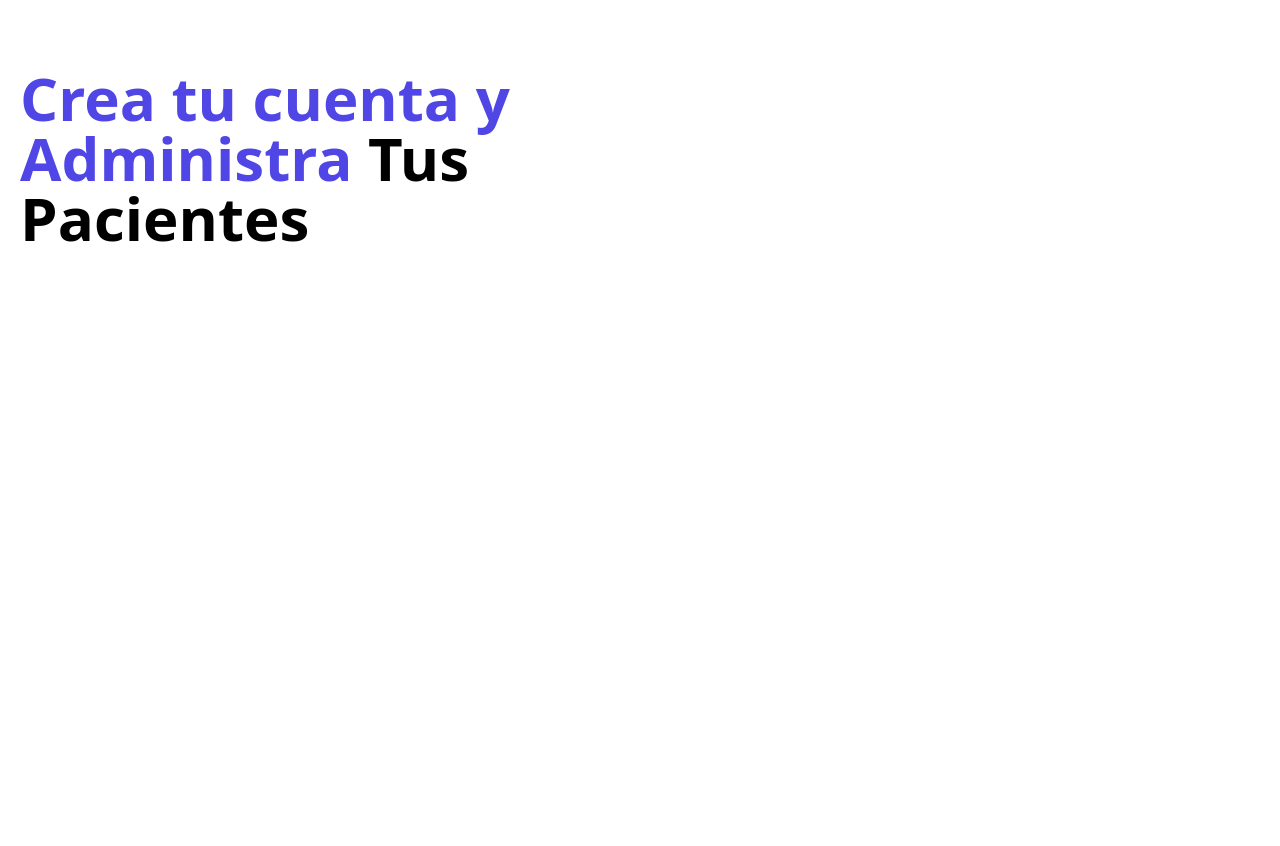
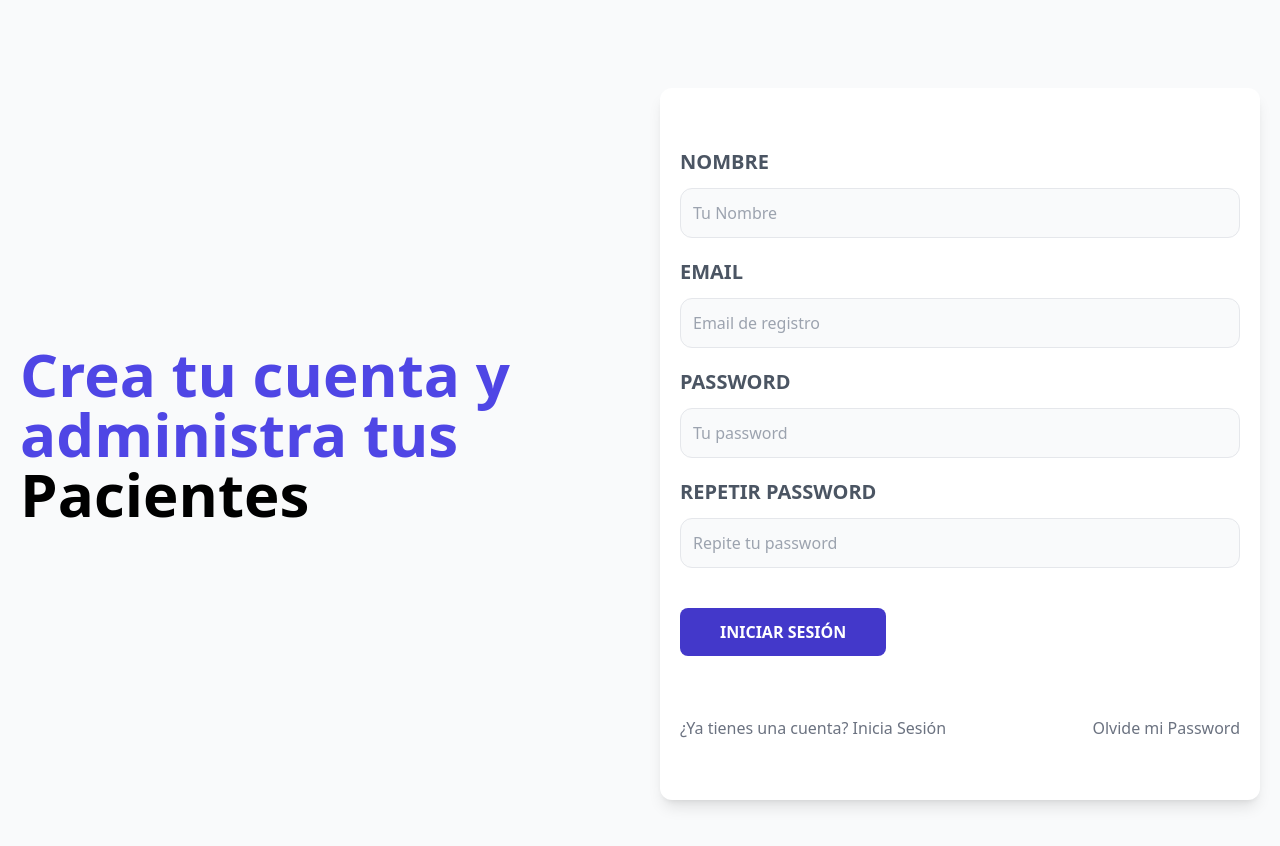
Before and after one commit to Racknar0/APV-Full-Stack-NodeJS, a React (Vite) app in the folder frontend/: page /registrar in a window 1280 px wide. Before the commit the page ends 800 px from the top, so only its background shows below. Built offline with nearby package versions, Linux system fonts and the light colour scheme.

Commit message:
Register Page Tailwind

```diff
--- a/frontend/index.html
+++ b/frontend/index.html
@@ -6,7 +6,7 @@
     <meta name="viewport" content="width=device-width, initial-scale=1.0" />
     <title>APV - Administrador de pacientes de Veterinaria</title>
   </head>
-  <body>
+  <body class="bg-gray-50 min-h-screen">
     <div id="root"></div>
     <script type="module" src="/src/main.jsx"></script>
   </body>
--- a/frontend/src/paginas/Login.jsx
+++ b/frontend/src/paginas/Login.jsx
@@ -5,10 +5,10 @@
         <>
             <div>
                 <h1 className="text-indigo-600 font-black text-6xl">
-                    Inicia Sesión y Administra tus <span className="text-black">Pacientes</span>
+                    Inicia Sesión y Administra tus{' '}<span className="text-black">Pacientes</span>
                 </h1>
             </div>
-            <div>
+            <div className='mt-20 md:mt-5 shadow-lg px-5 py-10 rounded-xl bg-white'>
                 <form action="">
                     <div className='my-5'>
                         <label htmlFor="" className='uppercase text-gray-600 block text-xl font-bold'>Email</label>
--- a/frontend/src/paginas/Registrar.jsx
+++ b/frontend/src/paginas/Registrar.jsx
@@ -1,12 +1,47 @@
+import { Link } from 'react-router-dom'
+
 const Registrar = () => {
     return (
         <>
             <div>
                 <h1 className="text-indigo-600 font-black text-6xl">
-                    Crea tu cuenta y Administra{' '}
-                    <span className="text-black">Tus Pacientes</span>
+                    Crea tu cuenta y administra tus{' '}
+                    <span className="text-black">Pacientes</span>
                 </h1>
             </div>
+
+            <div className='mt-20 md:mt-5 shadow-lg px-5 py-10 rounded-xl bg-white'>
+                <form action="">
+
+                    <div className='my-5'>
+                        <label htmlFor="" className='uppercase text-gray-600 block text-xl font-bold'>Nombre</label>
+                        <input type="text" placeholder='Tu Nombre' className='border w-full p-3 mt-3 bg-gray-50 rounded-xl'  />
+                    </div>
+                    <div className='my-5'>
+                        <label htmlFor="" className='uppercase text-gray-600 block text-xl font-bold'>Email</label>
+                        <input type="email" placeholder='Email de registro' className='border w-full p-3 mt-3 bg-gray-50 rounded-xl'  />
+                    </div>
+                    <div className='my-5'>
+                        <label htmlFor="" className='uppercase text-gray-600 block text-xl font-bold'>Password</label>
+                        <input type="password" placeholder='Tu password' className='border w-full p-3 mt-3 bg-gray-50 rounded-xl'  />
+                    </div>
+                    <div className='my-5'>
+                        <label htmlFor="" className='uppercase text-gray-600 block text-xl font-bold'>Repetir Password</label>
+                        <input type="password" placeholder='Repite tu password' className='border w-full p-3 mt-3 bg-gray-50 rounded-xl'  />
+                    </div>
+
+
+                    <input type="submit" value="Iniciar Sesión" className='bg-indigo-700 w-full py-3 px-10 rounded-lg text-white uppercase font-bold mt-5 hover:cursor-pointer hover:bg-indigo-800 md:w-auto '/>
+                </form>
+
+                <nav className='mt-10 lg:flex lg:justify-between'>
+                    <Link className='block text-center my-5 text-gray-500' to="/">¿Ya tienes una cuenta? Inicia Sesión</Link>
+                    <Link className='block text-center my-5 text-gray-500' to="/olvide-password">Olvide mi Password</Link>
+                </nav>
+
+            </div>
+
+
         </>
     );
 };
```
